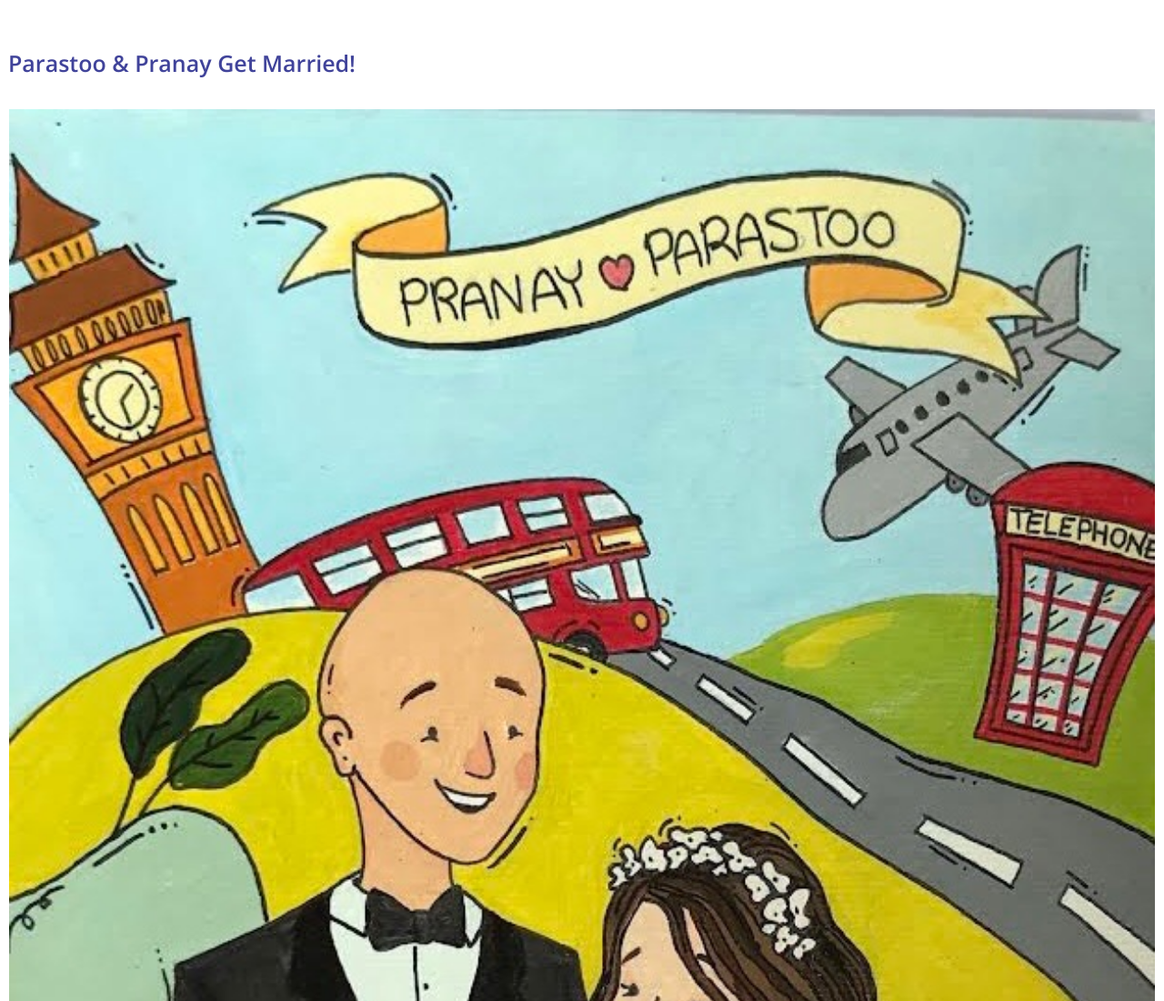
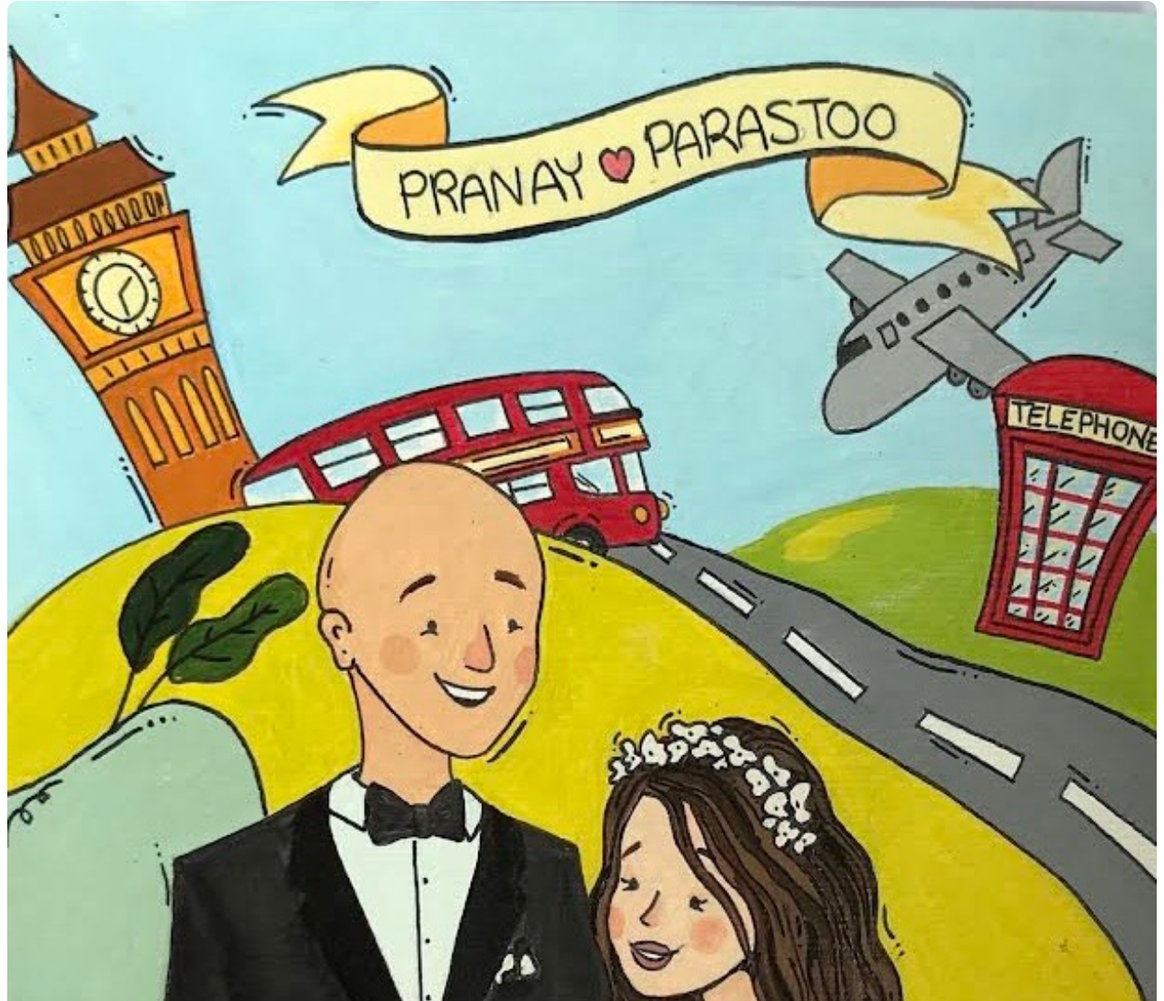
Before and after one commit to pseshadr/p2, a plain HTML site: page index.html in a window 1280 px wide. Shown: the top 1100 px of the page at 91% size. Drawn offline with nearby package versions, Linux system fonts and the light colour scheme.

Commit message:
Update index.html

```diff
--- a/index.html
+++ b/index.html
@@ -11,7 +11,7 @@
 
 body {
   font-family:'Open Sans', sans-serif;
-  font-size: 18;
+  font-size: 14;
   margin-left: 0.5em;
   margin-right:0.5em;
   max-width: 100%;
@@ -44,6 +44,7 @@ img {
   display: block;
   margin-left: auto;
   margin-right: auto;
+  border-radius: 12px;
 }
 </style>
 
@@ -54,12 +55,8 @@ img {
 
 </head>
 <body>
-
-<br>
-<br>
-<h1>Parastoo & Pranay Get Married!</h1><br>
-  <img alt="" width="900px" src="./fig2.jpg" class="center"><br>
-  Acrylic painting by Baraneh Masoumi. <br> <br>
+<img alt="" width="900px" src="./fig2.jpg" class="center"><br>
+Acrylic painting by Baraneh Masoumi. <br> <br>
 <h1>Agenda</h1><br>
 <img alt="" width="900px" src="./fig.png" class="center">
 <br>
```
